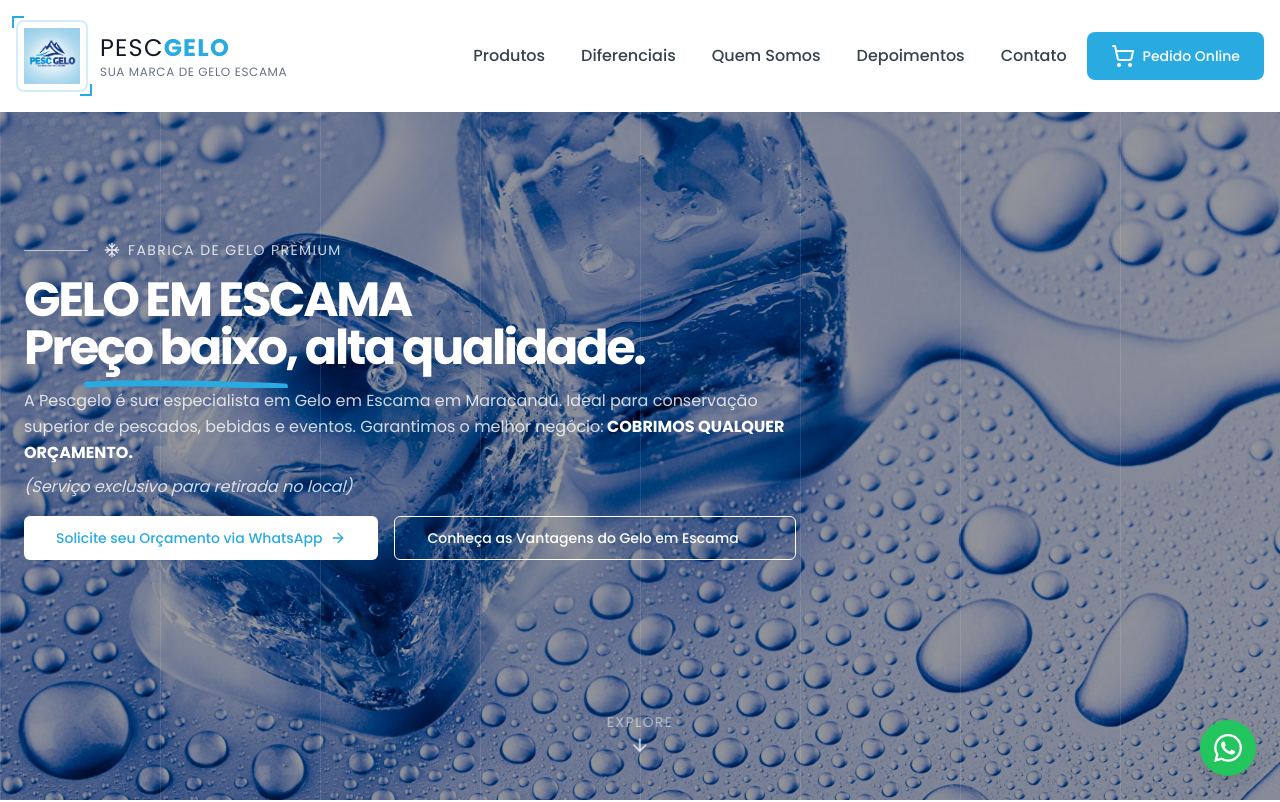
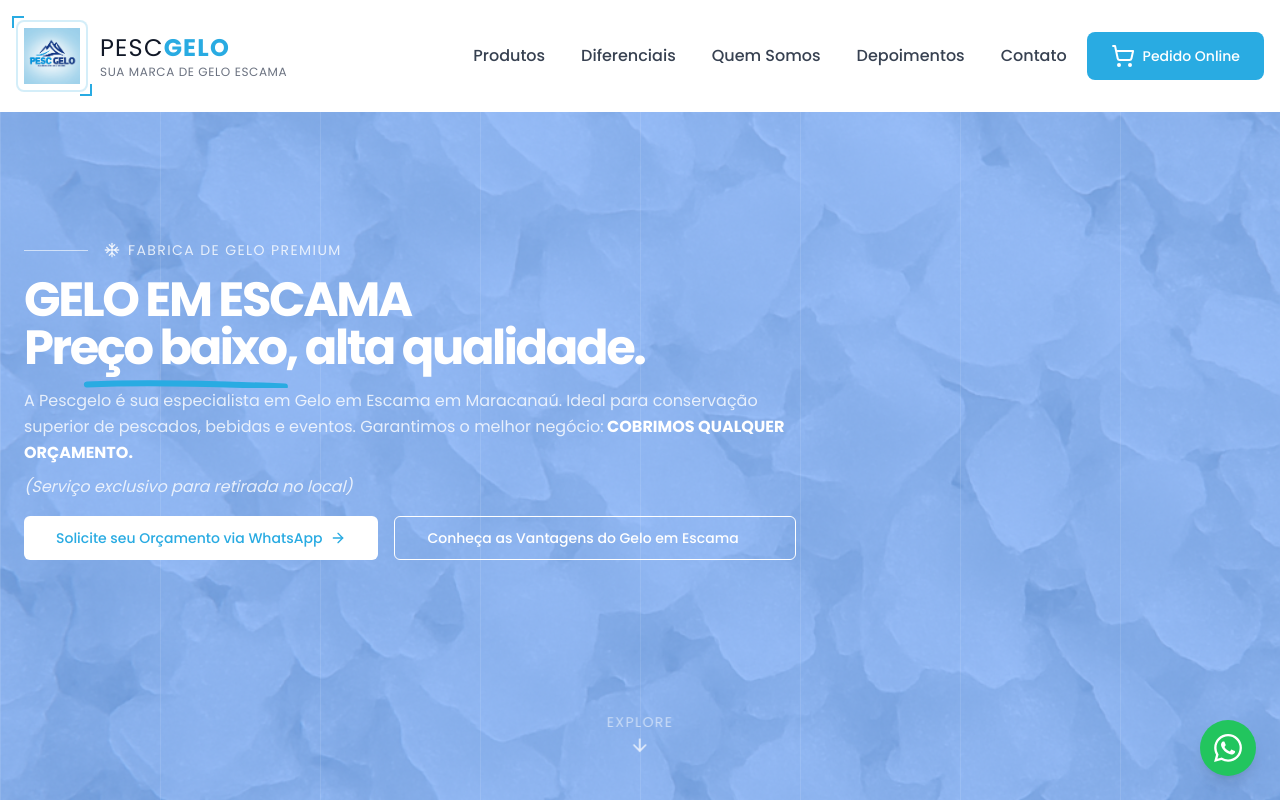
Before and after one commit to en20/ice-store, a Next.js app: page / in a window 1280 px wide. Shown: the top 802 px of the page. Built offline with nearby package versions, Linux system fonts and the light colour scheme; grey boxes are pictures that could not be loaded.

Commit message:
Update HeroSection to use new HERO-IMAGE.png and change overlay color to blue for improved aesthetics.

```diff
--- a/components/layout/sections/hero.tsx
+++ b/components/layout/sections/hero.tsx
@@ -25,7 +25,7 @@ export const HeroSection = () => {
   }, []);
 
   // Select appropriate image based on screen size only
-  const imagePath = isMobile ? "/gelo-mobile.jpg" : "/gelo.jpg";
+  const imagePath = isMobile ? "/HERO-IMAGE.png" : "/HERO-IMAGE.png";
 
   return (
     <section className="w-full h-screen relative overflow-hidden">
@@ -41,7 +41,7 @@ export const HeroSection = () => {
           quality={90}
         />
         {/* Dark overlay for better readability */}
-        <div className="absolute inset-0 bg-black/40 z-10"></div>
+        <div className="absolute inset-0 bg-blue-500/50 z-10"></div>
       </div>
 
       {/* Decorative grid - visual element */}
```
Also changed, not shown: public/HERO-IMAGE.png (added).
